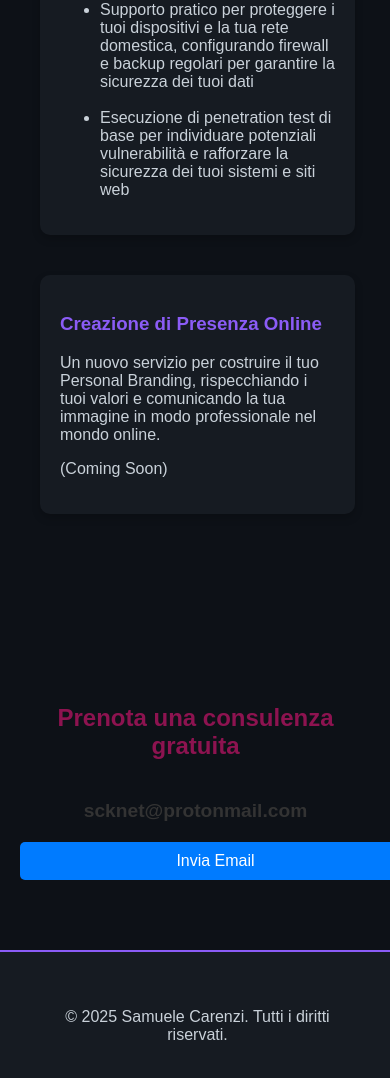
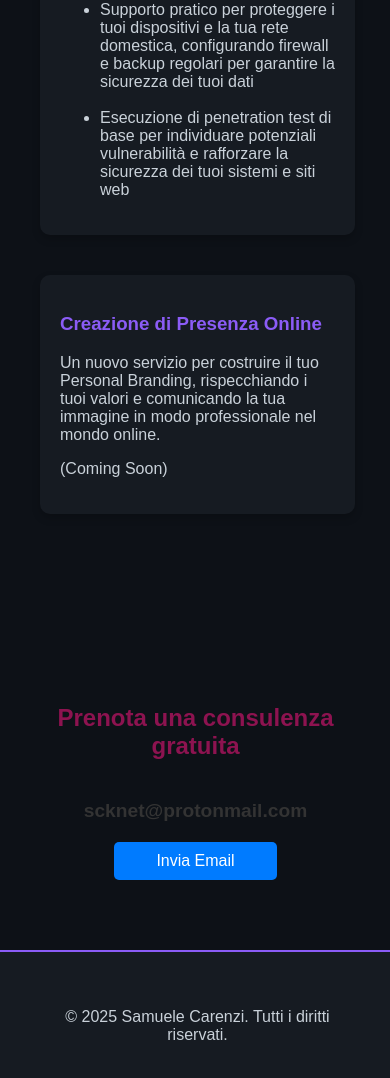
Before and after one commit to samuelecarenzi/mypersonalsite, a plain HTML site: page index.html in a window 390 px wide. Shown: the part 2762-3840 px from the top of the page. Drawn offline with Linux system fonts and the light colour scheme.

Commit message:
Update mobile button

```diff
--- a/styles.css
+++ b/styles.css
@@ -292,7 +292,7 @@ img {
     /* Button */
     .btn-primary,
     .contact button {
-        width: 100%;
+        width: 35%;
     }
 }
 
```
